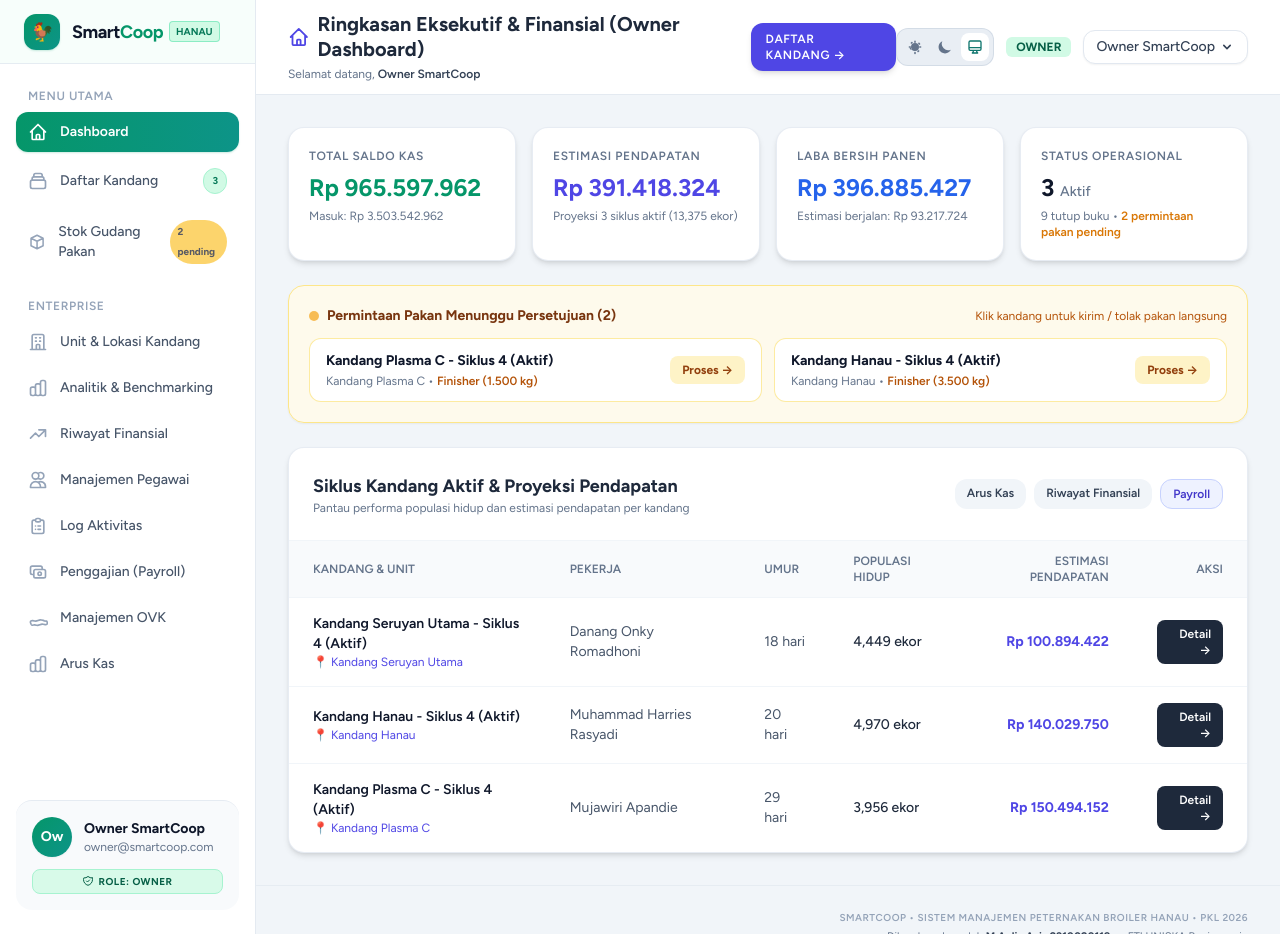
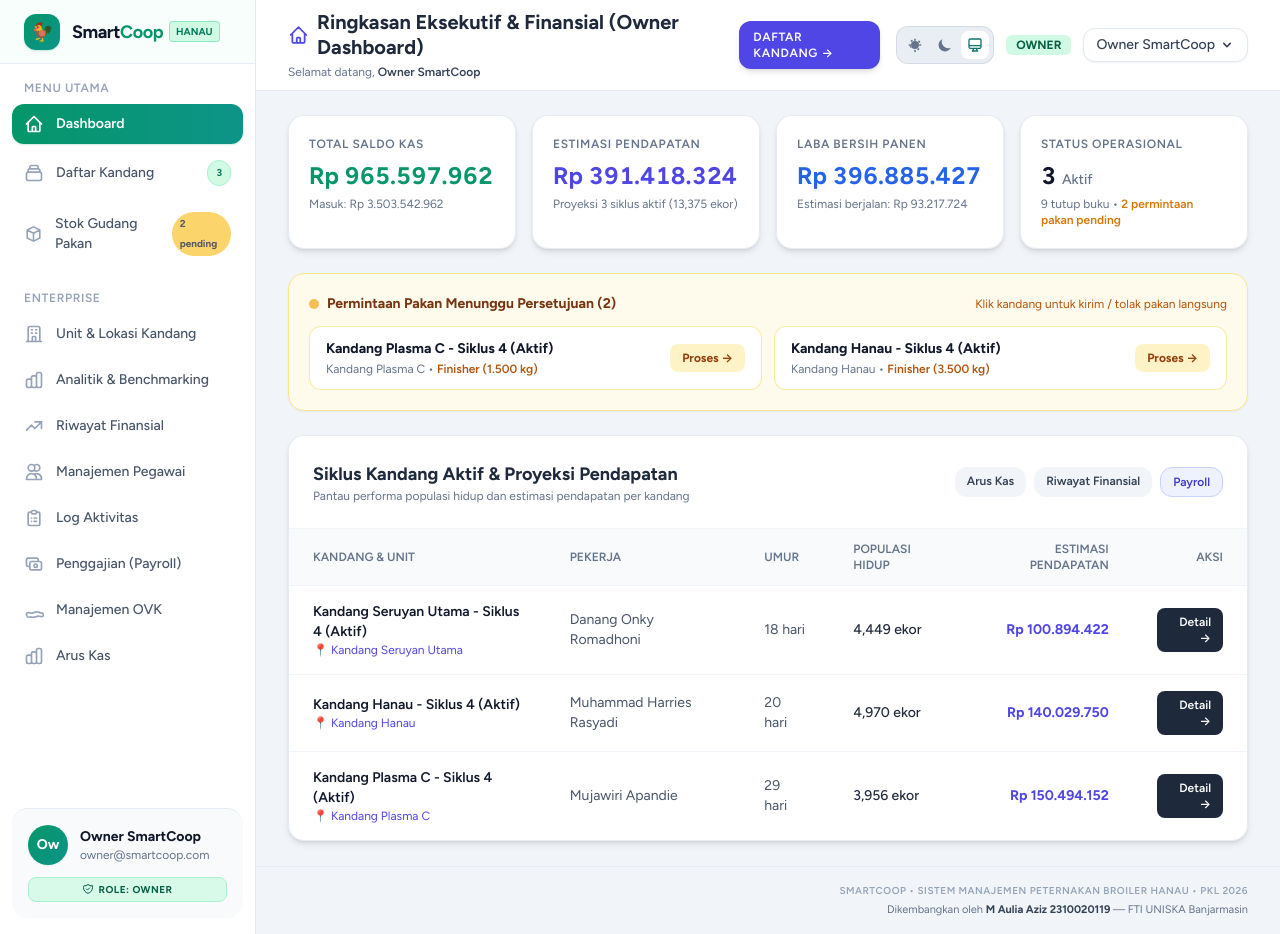
Before and after one commit to aziexman4/broiler-web., a Laravel app: page /dashboard in a window 1280 px wide. Run offline with Laravel 12, Linux system fonts and the light colour scheme; a user stored in the database is signed in; data comes from the database, SQL or seed files in the repository; style sheets or scripts are compiled from the project's sources.

Commit message:
style(ui): standardize container gutters, vertical spacing, header/sidebar proportions, and auth viewport sizing

```diff
--- a/resources/views/activity_logs/index.blade.php
+++ b/resources/views/activity_logs/index.blade.php
@@ -5,8 +5,8 @@
         </h2>
     </x-slot>
 
-    <div class="py-12" x-data="liveSearch()">
-        <div class="max-w-7xl mx-auto sm:px-6 lg:px-8">
+    <div class="py-6" x-data="liveSearch()">
+        <div class="max-w-7xl mx-auto px-4 sm:px-6 lg:px-8">
             <div class="bg-white dark:bg-slate-800 overflow-hidden shadow-md sm:rounded-2xl border border-slate-200 dark:border-slate-700">
                 <div class="p-6 text-slate-900 dark:text-slate-100">
                     <div class="mb-6 flex flex-col sm:flex-row sm:items-center justify-between gap-4">
--- a/resources/views/analytics/index.blade.php
+++ b/resources/views/analytics/index.blade.php
@@ -22,8 +22,8 @@
         </div>
     </x-slot>
 
-    <div class="py-8">
-        <div x-data="analyticsCoopFilter()" class="max-w-7xl mx-auto sm:px-6 lg:px-8 space-y-6">
+    <div class="py-6">
+        <div x-data="analyticsCoopFilter()" class="max-w-7xl mx-auto px-4 sm:px-6 lg:px-8 space-y-6">
 
             <!-- Coop Unit Filter & Sort Bar -->
             <div class="bg-white dark:bg-slate-800 rounded-2xl shadow-sm border border-slate-200 dark:border-slate-700 px-5 py-4 flex flex-col lg:flex-row lg:items-center justify-between gap-4">
--- a/resources/views/auth/register.blade.php
+++ b/resources/views/auth/register.blade.php
@@ -39,12 +39,12 @@
         </div>
 
         <!-- Right Side: Register Form -->
-        <div class="w-full lg:w-1/2 flex items-center justify-center bg-white dark:bg-slate-900 p-6 sm:p-12 lg:p-16 relative overflow-y-auto max-h-screen transition-colors">
+        <div class="w-full lg:w-1/2 flex items-center justify-center bg-white dark:bg-slate-900 p-6 sm:p-10 lg:p-10 xl:p-14 relative overflow-y-auto max-h-screen transition-colors">
             <div class="absolute top-5 right-5 sm:top-6 sm:right-8 z-20">
                 <x-theme-switcher />
             </div>
 
-            <div class="w-full max-w-md py-8">
+            <div class="w-full max-w-md py-6 lg:py-2">
 
                 <!-- Mobile Logo Header -->
                 <div class="lg:hidden flex items-center justify-center mb-8 space-x-2.5">
--- a/resources/views/daily_records/create.blade.php
+++ b/resources/views/daily_records/create.blade.php
@@ -16,8 +16,8 @@
         </div>
     </x-slot>
 
-    <div class="py-12">
-        <div class="max-w-2xl mx-auto sm:px-6 lg:px-8 space-y-4">
+    <div class="py-6">
+        <div class="max-w-2xl mx-auto px-4 sm:px-6 lg:px-8 space-y-4">
             <x-flash-alerts />
 
             <!-- Sisa Stok Pakan Kandang Saat Ini -->
--- a/resources/views/dashboard.blade.php
+++ b/resources/views/dashboard.blade.php
@@ -24,7 +24,7 @@
         </div>
     </x-slot>
 
-    <div class="py-8">
+    <div class="py-6">
         <div class="max-w-7xl mx-auto px-4 sm:px-6 lg:px-8 space-y-6">
 
             @if (session('error'))
@@ -40,42 +40,42 @@
                 <!-- Financial & Enterprise KPIs (Owner Only) -->
                 <div class="grid grid-cols-1 md:grid-cols-2 lg:grid-cols-4 gap-4">
                     <!-- Total Kas -->
-                    <div class="bg-white dark:bg-slate-800 p-5 rounded-2xl shadow-md border border-slate-200/80 dark:border-slate-700">
+                    <div class="bg-white dark:bg-slate-800 p-5 rounded-2xl shadow-md border border-slate-200/80 dark:border-slate-700 min-w-0">
                         <div class="text-xs font-semibold uppercase tracking-wider text-slate-500 dark:text-slate-400">Total Saldo Kas</div>
-                        <div class="mt-2 text-2xl font-extrabold {{ ($financialMetrics['cash_balance'] ?? 0) >= 0 ? 'text-emerald-600 dark:text-emerald-400' : 'text-rose-600 dark:text-rose-400' }}">
+                        <div class="mt-2 text-xl xl:text-2xl font-extrabold tabular-nums truncate {{ ($financialMetrics['cash_balance'] ?? 0) >= 0 ? 'text-emerald-600 dark:text-emerald-400' : 'text-rose-600 dark:text-rose-400' }}">
                             Rp {{ number_format($financialMetrics['cash_balance'] ?? 0, 0, ',', '.') }}
                         </div>
-                        <div class="mt-1 text-xs text-slate-500 dark:text-slate-400">
+                        <div class="mt-1 text-xs text-slate-500 dark:text-slate-400 truncate">
                             Masuk: Rp {{ number_format($financialMetrics['total_cash_in'] ?? 0, 0, ',', '.') }}
                         </div>
                     </div>
 
                     <!-- Estimasi Pendapatan -->
-                    <div class="bg-white dark:bg-slate-800 p-5 rounded-2xl shadow-md border border-slate-200/80 dark:border-slate-700">
+                    <div class="bg-white dark:bg-slate-800 p-5 rounded-2xl shadow-md border border-slate-200/80 dark:border-slate-700 min-w-0">
                         <div class="text-xs font-semibold uppercase tracking-wider text-slate-500 dark:text-slate-400">Estimasi Pendapatan</div>
-                        <div class="mt-2 text-2xl font-extrabold text-indigo-600 dark:text-indigo-400">
+                        <div class="mt-2 text-xl xl:text-2xl font-extrabold tabular-nums truncate text-indigo-600 dark:text-indigo-400">
                             Rp {{ number_format($financialMetrics['estimated_revenue'] ?? 0, 0, ',', '.') }}
                         </div>
-                        <div class="mt-1 text-xs text-slate-500 dark:text-slate-400">
+                        <div class="mt-1 text-xs text-slate-500 dark:text-slate-400 truncate">
                             Proyeksi {{ number_format($financialMetrics['active_flocks_count'] ?? 0) }} siklus aktif ({{ number_format($financialMetrics['total_active_population'] ?? 0) }} ekor)
                         </div>
                     </div>
 
                     <!-- Laba Bersih -->
-                    <div class="bg-white dark:bg-slate-800 p-5 rounded-2xl shadow-md border border-slate-200/80 dark:border-slate-700">
+                    <div class="bg-white dark:bg-slate-800 p-5 rounded-2xl shadow-md border border-slate-200/80 dark:border-slate-700 min-w-0">
                         <div class="text-xs font-semibold uppercase tracking-wider text-slate-500 dark:text-slate-400">Laba Bersih Panen</div>
-                        <div class="mt-2 text-2xl font-extrabold {{ ($financialMetrics['net_profit'] ?? 0) >= 0 ? 'text-blue-600 dark:text-blue-400' : 'text-rose-600 dark:text-rose-400' }}">
+                        <div class="mt-2 text-xl xl:text-2xl font-extrabold tabular-nums truncate {{ ($financialMetrics['net_profit'] ?? 0) >= 0 ? 'text-blue-600 dark:text-blue-400' : 'text-rose-600 dark:text-rose-400' }}">
                             Rp {{ number_format($financialMetrics['net_profit'] ?? 0, 0, ',', '.') }}
                         </div>
-                        <div class="mt-1 text-xs text-slate-500 dark:text-slate-400">
+                        <div class="mt-1 text-xs text-slate-500 dark:text-slate-400 truncate">
                             Estimasi berjalan: Rp {{ number_format($financialMetrics['estimated_active_net_profit'] ?? 0, 0, ',', '.') }}
                         </div>
                     </div>
 
                     <!-- Ringkasan Operasional Kandang -->
-                    <div class="bg-white dark:bg-slate-800 p-5 rounded-2xl shadow-md border border-slate-200/80 dark:border-slate-700">
+                    <div class="bg-white dark:bg-slate-800 p-5 rounded-2xl shadow-md border border-slate-200/80 dark:border-slate-700 min-w-0">
                         <div class="text-xs font-semibold uppercase tracking-wider text-slate-500 dark:text-slate-400">Status Operasional</div>
-                        <div class="mt-2 text-2xl font-extrabold text-slate-900 dark:text-white">
+                        <div class="mt-2 text-xl xl:text-2xl font-extrabold tabular-nums text-slate-900 dark:text-white">
                             {{ number_format($financialMetrics['active_flocks_count'] ?? 0) }} <span class="text-sm font-medium text-slate-500 dark:text-slate-400">Aktif</span>
                         </div>
                         <div class="mt-1 text-xs text-slate-500 dark:text-slate-400">
--- a/resources/views/feed/index.blade.php
+++ b/resources/views/feed/index.blade.php
@@ -13,8 +13,8 @@
         $isFiltered = isset($activeFilterType) && $activeFilterType !== 'all';
     @endphp
 
-    <div class="py-12" x-data="feedInventoryDashboard()" @kpi-updated.window="updateKPIs($event.detail)">
-        <div class="max-w-7xl mx-auto sm:px-6 lg:px-8 space-y-6">
+    <div class="py-6" x-data="feedInventoryDashboard()" @kpi-updated.window="updateKPIs($event.detail)">
+        <div class="max-w-7xl mx-auto px-4 sm:px-6 lg:px-8 space-y-6">
 
             <!-- Success & Error Alert Notifications -->
             <x-flash-alerts />
--- a/resources/views/flocks/create.blade.php
+++ b/resources/views/flocks/create.blade.php
@@ -10,8 +10,8 @@
         </div>
     </x-slot>
 
-    <div class="py-12">
-        <div class="max-w-2xl mx-auto sm:px-6 lg:px-8">
+    <div class="py-6">
+        <div class="max-w-2xl mx-auto px-4 sm:px-6 lg:px-8">
             <div class="bg-white dark:bg-slate-800 overflow-hidden shadow-md sm:rounded-2xl border border-slate-200 dark:border-slate-700">
                 <div class="p-6 text-slate-900 dark:text-slate-100">
                     <form method="POST" action="{{ route('flocks.store') }}" class="space-y-6">
--- a/resources/views/flocks/edit.blade.php
+++ b/resources/views/flocks/edit.blade.php
@@ -10,8 +10,8 @@
         </div>
     </x-slot>
 
-    <div class="py-12">
-        <div class="max-w-2xl mx-auto sm:px-6 lg:px-8">
+    <div class="py-6">
+        <div class="max-w-2xl mx-auto px-4 sm:px-6 lg:px-8">
             <div class="bg-white dark:bg-slate-800 overflow-hidden shadow-md sm:rounded-2xl border border-slate-200 dark:border-slate-700">
                 <div class="p-6 text-slate-900 dark:text-slate-100">
                     <form method="POST" action="{{ route('flocks.update', $flock) }}" class="space-y-6">
--- a/resources/views/flocks/index.blade.php
+++ b/resources/views/flocks/index.blade.php
@@ -29,8 +29,8 @@
         })->values();
     @endphp
 
-    <div class="py-12">
-        <div class="max-w-7xl mx-auto sm:px-6 lg:px-8 space-y-6">
+    <div class="py-6">
+        <div class="max-w-7xl mx-auto px-4 sm:px-6 lg:px-8 space-y-6">
 
             @if (session('success'))
                 <div class="p-4 rounded-2xl bg-emerald-50 dark:bg-emerald-900/30 border border-emerald-200 dark:border-emerald-800 text-emerald-800 dark:text-emerald-200 flex items-center justify-between shadow-md">
--- a/resources/views/flocks/show.blade.php
+++ b/resources/views/flocks/show.blade.php
@@ -70,8 +70,8 @@
         </div>
     </x-slot>
 
-    <div class="py-12" x-data="dailyRecordSlideOver()" @open-slide-over.window="openPanel = true">
-        <div class="max-w-7xl mx-auto sm:px-6 lg:px-8 space-y-6">
+    <div class="py-6" x-data="dailyRecordSlideOver()" @open-slide-over.window="openPanel = true">
+        <div class="max-w-7xl mx-auto px-4 sm:px-6 lg:px-8 space-y-6">
 
             @if (session('success'))
                 <div class="p-4 rounded-2xl bg-emerald-50 dark:bg-emerald-900/30 border border-emerald-200 dark:border-emerald-800 text-emerald-800 dark:text-emerald-200 flex items-center space-x-3 shadow-md">
--- a/resources/views/harvests/create.blade.php
+++ b/resources/views/harvests/create.blade.php
@@ -10,8 +10,8 @@
         </div>
     </x-slot>
 
-    <div class="py-12">
-        <div class="max-w-2xl mx-auto sm:px-6 lg:px-8">
+    <div class="py-6">
+        <div class="max-w-2xl mx-auto px-4 sm:px-6 lg:px-8">
             <div class="bg-white dark:bg-slate-800 overflow-hidden shadow-md sm:rounded-xl border border-slate-200 dark:border-slate-700">
                 <div class="p-6 text-slate-900 dark:text-slate-100">
                     <!-- Info Alert -->
--- a/resources/views/layouts/app.blade.php
+++ b/resources/views/layouts/app.blade.php
@@ -118,26 +118,26 @@
             <div class="flex-1 flex flex-col min-w-0 overflow-hidden">
                 <!-- Top Header Bar -->
                 <header class="bg-white dark:bg-slate-900 border-b border-slate-200/90 dark:border-slate-800 z-10 transition-colors duration-200 shadow-xs">
-                    <div class="px-4 sm:px-6 lg:px-8 py-3 flex items-center justify-between">
+                    <div class="min-h-16 px-4 sm:px-6 lg:px-8 py-2.5 flex items-center justify-between gap-4">
                         <!-- Mobile Hamburger Button -->
-                        <div class="flex items-center md:hidden">
+                        <div class="flex items-center md:hidden min-w-0">
                             <button @click="sidebarOpen = !sidebarOpen" aria-label="Buka menu navigasi" class="p-2 -ms-2 rounded-xl text-slate-500 dark:text-slate-400 hover:text-slate-700 dark:hover:text-white hover:bg-slate-100 dark:hover:bg-slate-800 focus:outline-none transition-colors">
                                 <svg class="h-6 w-6" fill="none" viewBox="0 0 24 24" stroke="currentColor">
                                     <path stroke-linecap="round" stroke-linejoin="round" stroke-width="2" d="M4 6h16M4 12h16M4 18h16" />
                                 </svg>
                             </button>
-                            <span class="ms-2 font-extrabold text-slate-900 dark:text-white">Smart<span class="text-emerald-600 dark:text-emerald-400">Coop</span></span>
+                            <span class="ms-2 font-extrabold text-slate-900 dark:text-white truncate">Smart<span class="text-emerald-600 dark:text-emerald-400">Coop</span></span>
                         </div>
 
                         <!-- Top Header Title/Context -->
-                        <div class="hidden md:block flex-1">
+                        <div class="hidden md:block flex-1 min-w-0">
                             @isset($header)
                                 {{ $header }}
                             @endisset
                         </div>
 
                         <!-- User Profile Dropdown -->
-                        <div class="flex items-center space-x-3 ms-auto">
+                        <div class="flex items-center gap-2.5 sm:gap-3 ms-auto flex-shrink-0">
                             <!-- 3-Mode Theme Switcher (Light / Dark / System) -->
                             <x-theme-switcher />
 
@@ -191,7 +191,7 @@
                     </div>
 
                     <!-- Global Credit Footer -->
-                    <footer class="mt-auto py-6 px-6 sm:px-8 text-center sm:text-right border-t border-slate-200/70 dark:border-slate-800/60 mt-8">
+                    <footer class="mt-auto py-4 px-4 sm:px-6 lg:px-8 text-center sm:text-right border-t border-slate-200/70 dark:border-slate-800/60">
                         <p class="text-[10px] text-slate-400 dark:text-slate-500 uppercase tracking-wider font-semibold">
                             SmartCoop &bull; Sistem Manajemen Peternakan Broiler Hanau &bull; PKL {{ date('Y') }}
                         </p>
--- a/resources/views/layouts/navigation.blade.php
+++ b/resources/views/layouts/navigation.blade.php
@@ -35,7 +35,7 @@
 @endphp
 
 <!-- Desktop Sidebar (Adaptive Light / Dark Agritech) -->
-<aside class="hidden md:flex md:flex-col md:w-64 bg-white dark:bg-slate-900 text-slate-600 dark:text-slate-300 border-r border-slate-200/90 dark:border-slate-800 flex-shrink-0 transition-colors duration-200">
+<aside class="hidden md:flex md:flex-col md:w-60 lg:w-64 bg-white dark:bg-slate-900 text-slate-600 dark:text-slate-300 border-r border-slate-200/90 dark:border-slate-800 flex-shrink-0 transition-colors duration-200">
     <!-- Sidebar Header / Branding -->
     <div class="h-16 flex items-center px-6 bg-emerald-50/40 dark:bg-slate-950 border-b border-slate-200/80 dark:border-slate-800 transition-colors duration-200">
         <a href="{{ route('dashboard') }}" class="flex items-center space-x-3 group">
@@ -50,7 +50,7 @@
     </div>
 
     <!-- Sidebar Navigation Links -->
-    <div class="flex-1 flex flex-col justify-between overflow-y-auto px-4 py-6 space-y-6">
+    <div class="flex-1 flex flex-col justify-between overflow-y-auto px-3 py-4 space-y-5">
         <nav class="space-y-6">
             <!-- Menu Utama Section -->
             <div class="space-y-1.5">
```
Also changed, not shown: resources/views/auth/login.blade.php (+18 -18 lines), resources/views/profile/edit.blade.php (+4 -9 lines).
